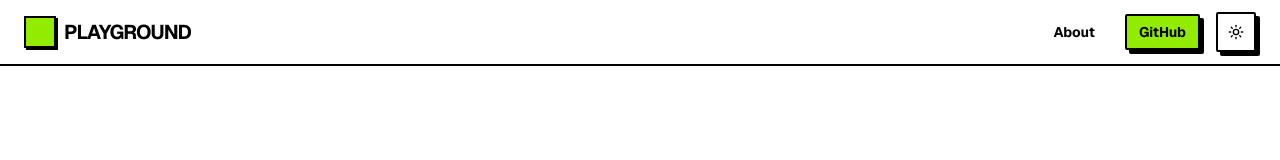
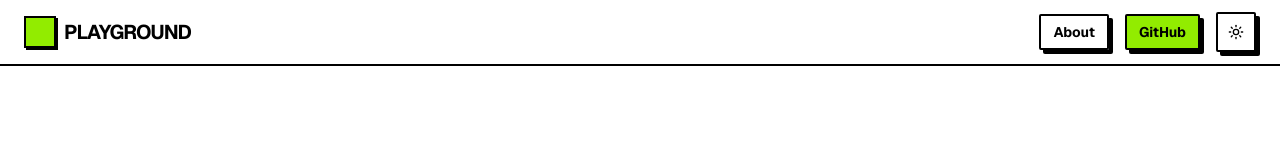
Before and after one commit to novalmahardhika/playground, a Next.js app: page / in a window 1280 px wide. Shown: the top 160 px of the page. Built offline with nearby package versions, Linux system fonts and the light colour scheme.

Commit message:
feat: add new variant unstyled

```diff
--- a/src/components/ui/alert.tsx
+++ b/src/components/ui/alert.tsx
@@ -4,7 +4,7 @@ import { cva, type VariantProps } from 'class-variance-authority'
 import { cn } from '@/lib/utils'
 
 const alertVariants = cva(
-  'relative w-full rounded-lg border-2 border-border px-4 py-3 text-sm grid has-[>svg]:grid-cols-[calc(var(--spacing)*4)_1fr] grid-cols-[0_1fr] has-[>svg]:gap-x-3 gap-y-0.5 items-start [&>svg]:size-4 [&>svg]:translate-y-0.5 [&>svg]:text-current shadow-[4px_4px_0px_0px_var(--color-border)]',
+  'relative w-full rounded-lg px-4 py-3 text-sm grid has-[>svg]:grid-cols-[calc(var(--spacing)*4)_1fr] grid-cols-[0_1fr] has-[>svg]:gap-x-3 gap-y-0.5 items-start [&>svg]:size-4 [&>svg]:translate-y-0.5 [&>svg]:text-current',
   {
     variants: {
       variant: {
@@ -12,9 +12,15 @@ const alertVariants = cva(
         destructive:
           'text-destructive bg-card [&>svg]:text-current *:data-[slot=alert-description]:text-destructive/90',
       },
+      shape: {
+        default:
+          'border-2 border-border shadow-[4px_4px_0px_0px_var(--color-border)]',
+        unstyled: 'border border-border',
+      },
     },
     defaultVariants: {
       variant: 'default',
+      shape: 'default',
     },
   },
 )
@@ -28,7 +34,7 @@ function Alert({
     <div
       data-slot='alert'
       role='alert'
-      className={cn(alertVariants({ variant }), className)}
+      className={cn(alertVariants({ variant, shape: props.shape }), className)}
       {...props}
     />
   )
--- a/src/components/ui/badge.tsx
+++ b/src/components/ui/badge.tsx
@@ -5,7 +5,7 @@ import { cva, type VariantProps } from 'class-variance-authority'
 import { cn } from '@/lib/utils'
 
 const badgeVariants = cva(
-  'inline-flex items-center justify-center rounded-full border-2 border-border px-2 py-0.5 text-xs font-medium w-fit whitespace-nowrap shrink-0 [&>svg]:size-3 gap-1 [&>svg]:pointer-events-none focus-visible:border-ring focus-visible:ring-ring/50 focus-visible:ring-[3px] aria-invalid:ring-destructive/20 dark:aria-invalid:ring-destructive/40 aria-invalid:border-destructive transition-[color,box-shadow] overflow-hidden shadow-[2px_2px_0px_0px_var(--color-border)]',
+  'inline-flex items-center justify-center rounded-full px-2 py-0.5 text-xs font-medium w-fit whitespace-nowrap shrink-0 [&>svg]:size-3 gap-1 [&>svg]:pointer-events-none focus-visible:border-ring focus-visible:ring-ring/50 focus-visible:ring-[3px] aria-invalid:ring-destructive/20 dark:aria-invalid:ring-destructive/40 aria-invalid:border-destructive transition-[color,box-shadow] overflow-hidden',
   {
     variants: {
       variant: {
@@ -17,10 +17,23 @@ const badgeVariants = cva(
         outline:
           'text-foreground [a&]:hover:bg-accent [a&]:hover:text-accent-foreground',
       },
+      shape: {
+        default:
+          'border-2 border-border shadow-[2px_2px_0px_0px_var(--color-border)]',
+        unstyled: '',
+      },
     },
     defaultVariants: {
       variant: 'default',
+      shape: 'default',
     },
+    compoundVariants: [
+      {
+        variant: 'outline',
+        shape: 'unstyled',
+        class: 'border border-border',
+      },
+    ],
   },
 )
 
@@ -36,7 +49,7 @@ function Badge({
   return (
     <Comp
       data-slot='badge'
-      className={cn(badgeVariants({ variant }), className)}
+      className={cn(badgeVariants({ variant, shape: props.shape }), className)}
       {...props}
     />
   )
--- a/src/components/ui/button.tsx
+++ b/src/components/ui/button.tsx
@@ -5,7 +5,7 @@ import { cva, type VariantProps } from 'class-variance-authority'
 import { cn } from '@/lib/utils'
 
 const buttonVariants = cva(
-  "inline-flex items-center justify-center gap-2 whitespace-nowrap rounded-md text-sm font-bold transition-all disabled:pointer-events-none disabled:opacity-50 [&_svg]:pointer-events-none [&_svg:not([class*='size-'])]:size-4 shrink-0 [&_svg]:shrink-0 outline-none focus-visible:border-ring focus-visible:ring-ring/50 focus-visible:ring-[3px] aria-invalid:ring-destructive/20 dark:aria-invalid:ring-destructive/40 aria-invalid:border-destructive border-2 border-border shadow-[4px_4px_0px_0px_var(--color-border)] active:translate-x-[2px] active:translate-y-[2px] active:shadow-none",
+  "inline-flex items-center justify-center gap-2 whitespace-nowrap rounded-md text-sm font-bold transition-all disabled:pointer-events-none disabled:opacity-50 [&_svg]:pointer-events-none [&_svg:not([class*='size-'])]:size-4 shrink-0 [&_svg]:shrink-0 outline-none focus-visible:border-ring focus-visible:ring-ring/50 focus-visible:ring-[3px] aria-invalid:ring-destructive/20 dark:aria-invalid:ring-destructive/40 aria-invalid:border-destructive",
   {
     variants: {
       variant: {
@@ -18,6 +18,7 @@ const buttonVariants = cva(
         ghost:
           'border-transparent shadow-none hover:bg-accent hover:text-accent-foreground active:translate-x-0 active:translate-y-0',
         link: 'text-primary underline-offset-4 hover:underline border-none shadow-none active:translate-x-0 active:translate-y-0',
+        unstyled: 'border-none shadow-none',
       },
       size: {
         default: 'h-10 px-4 py-2 has-[>svg]:px-3',
@@ -27,11 +28,25 @@ const buttonVariants = cva(
         'icon-sm': 'size-9',
         'icon-lg': 'size-11',
       },
+      shape: {
+        default:
+          'border-2 border-border shadow-[4px_4px_0px_0px_var(--color-border)] active:translate-x-[2px] active:translate-y-[2px] active:shadow-none',
+        unstyled: '',
+      },
     },
     defaultVariants: {
       variant: 'default',
       size: 'default',
+      shape: 'default',
     },
+    compoundVariants: [
+      {
+        variant: 'outline',
+        shape: 'unstyled',
+        class:
+          'border border-input shadow-sm hover:bg-accent hover:text-accent-foreground',
+      },
+    ],
   },
 )
 
@@ -50,7 +65,9 @@ function Button({
   return (
     <Comp
       data-slot='button'
-      className={cn(buttonVariants({ variant, size, className }))}
+      className={cn(
+        buttonVariants({ variant, size, shape: props.shape, className }),
+      )}
       {...props}
     />
   )
--- a/src/components/ui/card.tsx
+++ b/src/components/ui/card.tsx
@@ -1,17 +1,28 @@
 import * as React from 'react'
+import { cva, type VariantProps } from 'class-variance-authority'
 
 import { cn } from '@/lib/utils'
 
+const cardVariants = cva('bg-card text-card-foreground', {
+  variants: {
+    variant: {
+      default:
+        'rounded-xl border-2 border-border shadow-[4px_4px_0px_0px_var(--color-border)]',
+      unstyled: 'rounded-xl border bg-card text-card-foreground shadow-sm',
+    },
+  },
+  defaultVariants: {
+    variant: 'default',
+  },
+})
+
 const Card = React.forwardRef<
   HTMLDivElement,
-  React.HTMLAttributes<HTMLDivElement>
->(({ className, ...props }, ref) => (
+  React.HTMLAttributes<HTMLDivElement> & VariantProps<typeof cardVariants>
+>(({ className, variant, ...props }, ref) => (
   <div
     ref={ref}
-    className={cn(
-      'rounded-xl border-2 border-border bg-card text-card-foreground shadow-[4px_4px_0px_0px_var(--color-border)]',
-      className,
-    )}
+    className={cn(cardVariants({ variant, className }))}
     {...props}
   />
 ))
--- a/src/components/ui/checkbox.tsx
+++ b/src/components/ui/checkbox.tsx
@@ -2,21 +2,37 @@
 
 import * as React from 'react'
 import * as CheckboxPrimitive from '@radix-ui/react-checkbox'
+import { cva, type VariantProps } from 'class-variance-authority'
 import { CheckIcon } from 'lucide-react'
 
 import { cn } from '@/lib/utils'
 
+const checkboxVariants = cva(
+  'peer dark:bg-input/30 data-[state=checked]:bg-primary data-[state=checked]:text-primary-foreground dark:data-[state=checked]:bg-primary data-[state=checked]:border-primary focus-visible:border-ring focus-visible:ring-ring/50 aria-invalid:ring-destructive/20 dark:aria-invalid:ring-destructive/40 aria-invalid:border-destructive size-4 shrink-0 transition-shadow outline-none focus-visible:ring-[3px] disabled:cursor-not-allowed disabled:opacity-50',
+  {
+    variants: {
+      variant: {
+        default:
+          'rounded-[4px] border-2 border-border shadow-[2px_2px_0px_0px_var(--color-border)] border-input',
+        unstyled: 'rounded-sm border border-primary shadow-none',
+      },
+    },
+    defaultVariants: {
+      variant: 'default',
+    },
+  },
+)
+
 function Checkbox({
   className,
+  variant,
   ...props
-}: React.ComponentProps<typeof CheckboxPrimitive.Root>) {
+}: React.ComponentProps<typeof CheckboxPrimitive.Root> &
+  VariantProps<typeof checkboxVariants>) {
   return (
     <CheckboxPrimitive.Root
       data-slot='checkbox'
-      className={cn(
-        'peer border-input dark:bg-input/30 data-[state=checked]:bg-primary data-[state=checked]:text-primary-foreground dark:data-[state=checked]:bg-primary data-[state=checked]:border-primary focus-visible:border-ring focus-visible:ring-ring/50 aria-invalid:ring-destructive/20 dark:aria-invalid:ring-destructive/40 aria-invalid:border-destructive size-4 shrink-0 rounded-[4px] border-2 border-border shadow-[2px_2px_0px_0px_var(--color-border)] transition-shadow outline-none focus-visible:ring-[3px] disabled:cursor-not-allowed disabled:opacity-50',
-        className,
-      )}
+      className={cn(checkboxVariants({ variant, className }))}
       {...props}
     >
       <CheckboxPrimitive.Indicator
--- a/src/components/ui/dialog.tsx
+++ b/src/components/ui/dialog.tsx
@@ -2,6 +2,7 @@
 
 import * as React from 'react'
 import * as DialogPrimitive from '@radix-ui/react-dialog'
+import { cva, type VariantProps } from 'class-variance-authority'
 import { XIcon } from 'lucide-react'
 
 import { cn } from '@/lib/utils'
@@ -46,23 +47,38 @@ function DialogOverlay({
   )
 }
 
+const dialogContentVariants = cva(
+  'bg-background data-[state=open]:animate-in data-[state=closed]:animate-out data-[state=closed]:fade-out-0 data-[state=open]:fade-in-0 data-[state=closed]:zoom-out-95 data-[state=open]:zoom-in-95 fixed top-[50%] left-[50%] z-50 grid w-full max-w-[calc(100%-2rem)] translate-x-[-50%] translate-y-[-50%] gap-4 duration-200 sm:max-w-lg',
+  {
+    variants: {
+      variant: {
+        default:
+          'rounded-lg border-2 border-border p-6 shadow-[4px_4px_0px_0px_var(--color-border)]',
+        unstyled: 'rounded-lg border p-6 shadow-lg',
+      },
+    },
+    defaultVariants: {
+      variant: 'default',
+    },
+  },
+)
+
 function DialogContent({
   className,
   children,
   showCloseButton = true,
+  variant,
   ...props
-}: React.ComponentProps<typeof DialogPrimitive.Content> & {
-  showCloseButton?: boolean
-}) {
+}: React.ComponentProps<typeof DialogPrimitive.Content> &
+  VariantProps<typeof dialogContentVariants> & {
+    showCloseButton?: boolean
+  }) {
   return (
     <DialogPortal data-slot='dialog-portal'>
       <DialogOverlay />
       <DialogPrimitive.Content
         data-slot='dialog-content'
-        className={cn(
-          'bg-background data-[state=open]:animate-in data-[state=closed]:animate-out data-[state=closed]:fade-out-0 data-[state=open]:fade-in-0 data-[state=closed]:zoom-out-95 data-[state=open]:zoom-in-95 fixed top-[50%] left-[50%] z-50 grid w-full max-w-[calc(100%-2rem)] translate-x-[-50%] translate-y-[-50%] gap-4 rounded-lg border-2 border-border p-6 shadow-[4px_4px_0px_0px_var(--color-border)] duration-200 sm:max-w-lg',
-          className,
-        )}
+        className={cn(dialogContentVariants({ variant, className }))}
         {...props}
       >
         {children}
--- a/src/components/ui/input.tsx
+++ b/src/components/ui/input.tsx
@@ -1,18 +1,35 @@
 import * as React from 'react'
+import { cva, type VariantProps } from 'class-variance-authority'
 
 import { cn } from '@/lib/utils'
 
-function Input({ className, type, ...props }: React.ComponentProps<'input'>) {
+const inputVariants = cva(
+  'file:text-foreground placeholder:text-muted-foreground selection:bg-primary selection:text-primary-foreground dark:bg-input/30 h-9 w-full min-w-0 bg-transparent px-3 py-1 text-base transition-[color,box-shadow] outline-none file:inline-flex file:h-7 file:border-0 file:bg-transparent file:text-sm file:font-medium disabled:pointer-events-none disabled:cursor-not-allowed disabled:opacity-50 md:text-sm focus-visible:border-ring focus-visible:ring-ring/50 focus-visible:ring-[3px] aria-invalid:ring-destructive/20 dark:aria-invalid:ring-destructive/40 aria-invalid:border-destructive',
+  {
+    variants: {
+      variant: {
+        default:
+          'rounded-md border-2 border-border shadow-[4px_4px_0px_0px_var(--color-border)] border-input',
+        unstyled: 'rounded-md border border-input shadow-sm',
+      },
+    },
+    defaultVariants: {
+      variant: 'default',
+    },
+  },
+)
+
+function Input({
+  className,
+  type,
+  variant,
+  ...props
+}: React.ComponentProps<'input'> & VariantProps<typeof inputVariants>) {
   return (
     <input
       type={type}
       data-slot='input'
-      className={cn(
-        'file:text-foreground placeholder:text-muted-foreground selection:bg-primary selection:text-primary-foreground dark:bg-input/30 border-input h-9 w-full min-w-0 rounded-md border-2 border-border bg-transparent px-3 py-1 text-base shadow-[4px_4px_0px_0px_var(--color-border)] transition-[color,box-shadow] outline-none file:inline-flex file:h-7 file:border-0 file:bg-transparent file:text-sm file:font-medium disabled:pointer-events-none disabled:cursor-not-allowed disabled:opacity-50 md:text-sm',
-        'focus-visible:border-ring focus-visible:ring-ring/50 focus-visible:ring-[3px]',
-        'aria-invalid:ring-destructive/20 dark:aria-invalid:ring-destructive/40 aria-invalid:border-destructive',
-        className,
-      )}
+      className={cn(inputVariants({ variant, className }))}
       {...props}
     />
   )
--- a/src/components/ui/select.tsx
+++ b/src/components/ui/select.tsx
@@ -2,6 +2,7 @@
 
 import * as React from 'react'
 import * as SelectPrimitive from '@radix-ui/react-select'
+import { cva, type VariantProps } from 'class-variance-authority'
 import { CheckIcon, ChevronDownIcon, ChevronUpIcon } from 'lucide-react'
 
 import { cn } from '@/lib/utils'
@@ -24,22 +25,38 @@ function SelectValue({
   return <SelectPrimitive.Value data-slot='select-value' {...props} />
 }
 
+const selectTriggerVariants = cva(
+  "border-input data-[placeholder]:text-muted-foreground [&_svg:not([class*='text-'])]:text-muted-foreground focus-visible:border-ring focus-visible:ring-ring/50 aria-invalid:ring-destructive/20 dark:aria-invalid:ring-destructive/40 aria-invalid:border-destructive dark:bg-input/30 dark:hover:bg-input/50 flex w-fit items-center justify-between gap-2 whitespace-nowrap transition-[color,box-shadow] outline-none focus-visible:ring-[3px] disabled:cursor-not-allowed disabled:opacity-50 data-[size=default]:h-9 data-[size=sm]:h-8 *:data-[slot=select-value]:line-clamp-1 *:data-[slot=select-value]:flex *:data-[slot=select-value]:items-center *:data-[slot=select-value]:gap-2 [&_svg]:pointer-events-none [&_svg]:shrink-0 [&_svg:not([class*='size-'])]:size-4",
+  {
+    variants: {
+      variant: {
+        default:
+          'rounded-md border-2 border-border bg-transparent px-3 py-2 shadow-[4px_4px_0px_0px_var(--color-border)]',
+        unstyled:
+          'rounded-md border border-input bg-background px-3 py-2 shadow-sm',
+      },
+    },
+    defaultVariants: {
+      variant: 'default',
+    },
+  },
+)
+
 function SelectTrigger({
   className,
   size = 'default',
   children,
+  variant,
   ...props
-}: React.ComponentProps<typeof SelectPrimitive.Trigger> & {
-  size?: 'sm' | 'default'
-}) {
+}: React.ComponentProps<typeof SelectPrimitive.Trigger> &
+  VariantProps<typeof selectTriggerVariants> & {
+    size?: 'sm' | 'default'
+  }) {
   return (
     <SelectPrimitive.Trigger
       data-slot='select-trigger'
       data-size={size}
-      className={cn(
-        "border-input data-[placeholder]:text-muted-foreground [&_svg:not([class*='text-'])]:text-muted-foreground focus-visible:border-ring focus-visible:ring-ring/50 aria-invalid:ring-destructive/20 dark:aria-invalid:ring-destructive/40 aria-invalid:border-destructive dark:bg-input/30 dark:hover:bg-input/50 flex w-fit items-center justify-between gap-2 rounded-md border-2 border-border bg-transparent px-3 py-2 text-sm whitespace-nowrap shadow-[4px_4px_0px_0px_var(--color-border)] transition-[color,box-shadow] outline-none focus-visible:ring-[3px] disabled:cursor-not-allowed disabled:opacity-50 data-[size=default]:h-9 data-[size=sm]:h-8 *:data-[slot=select-value]:line-clamp-1 *:data-[slot=select-value]:flex *:data-[slot=select-value]:items-center *:data-[slot=select-value]:gap-2 [&_svg]:pointer-events-none [&_svg]:shrink-0 [&_svg:not([class*='size-'])]:size-4",
-        className,
-      )}
+      className={cn(selectTriggerVariants({ variant, className }))}
       {...props}
     >
       {children}
@@ -50,22 +67,39 @@ function SelectTrigger({
   )
 }
 
+const selectContentVariants = cva(
+  'bg-popover text-popover-foreground data-[state=open]:animate-in data-[state=closed]:animate-out data-[state=closed]:fade-out-0 data-[state=open]:fade-in-0 data-[state=closed]:zoom-out-95 data-[state=open]:zoom-in-95 data-[side=bottom]:slide-in-from-top-2 data-[side=left]:slide-in-from-right-2 data-[side=right]:slide-in-from-left-2 data-[side=top]:slide-in-from-bottom-2 relative z-50 max-h-(--radix-select-content-available-height) min-w-[8rem] origin-(--radix-select-content-transform-origin) overflow-x-hidden overflow-y-auto rounded-md',
+  {
+    variants: {
+      variant: {
+        default:
+          'border-2 border-border shadow-[4px_4px_0px_0px_var(--color-border)]',
+        unstyled: 'border shadow-md',
+      },
+    },
+    defaultVariants: {
+      variant: 'default',
+    },
+  },
+)
+
 function SelectContent({
   className,
   children,
   position = 'popper',
   align = 'center',
+  variant,
   ...props
-}: React.ComponentProps<typeof SelectPrimitive.Content>) {
+}: React.ComponentProps<typeof SelectPrimitive.Content> &
+  VariantProps<typeof selectContentVariants>) {
   return (
     <SelectPrimitive.Portal>
       <SelectPrimitive.Content
         data-slot='select-content'
         className={cn(
-          'bg-popover text-popover-foreground data-[state=open]:animate-in data-[state=closed]:animate-out data-[state=closed]:fade-out-0 data-[state=open]:fade-in-0 data-[state=closed]:zoom-out-95 data-[state=open]:zoom-in-95 data-[side=bottom]:slide-in-from-top-2 data-[side=left]:slide-in-from-right-2 data-[side=right]:slide-in-from-left-2 data-[side=top]:slide-in-from-bottom-2 relative z-50 max-h-(--radix-select-content-available-height) min-w-[8rem] origin-(--radix-select-content-transform-origin) overflow-x-hidden overflow-y-auto rounded-md border-2 border-border shadow-[4px_4px_0px_0px_var(--color-border)]',
+          selectContentVariants({ variant, className }),
           position === 'popper' &&
             'data-[side=bottom]:translate-y-1 data-[side=left]:-translate-x-1 data-[side=right]:translate-x-1 data-[side=top]:-translate-y-1',
-          className,
         )}
         position={position}
         align={align}
--- a/src/components/ui/switch.tsx
+++ b/src/components/ui/switch.tsx
@@ -2,20 +2,36 @@
 
 import * as React from 'react'
 import * as SwitchPrimitive from '@radix-ui/react-switch'
+import { cva, type VariantProps } from 'class-variance-authority'
 
 import { cn } from '@/lib/utils'
 
+const switchVariants = cva(
+  'peer data-[state=checked]:bg-primary data-[state=unchecked]:bg-input focus-visible:border-ring focus-visible:ring-ring/50 dark:data-[state=unchecked]:bg-input/80 inline-flex h-[1.15rem] w-8 shrink-0 items-center transition-all outline-none focus-visible:ring-[3px] disabled:cursor-not-allowed disabled:opacity-50',
+  {
+    variants: {
+      variant: {
+        default:
+          'rounded-full border-2 border-border shadow-[2px_2px_0px_0px_var(--color-border)]',
+        unstyled: 'rounded-full border-2 border-transparent shadow-none',
+      },
+    },
+    defaultVariants: {
+      variant: 'default',
+    },
+  },
+)
+
 function Switch({
   className,
+  variant,
   ...props
-}: React.ComponentProps<typeof SwitchPrimitive.Root>) {
+}: React.ComponentProps<typeof SwitchPrimitive.Root> &
+  VariantProps<typeof switchVariants>) {
   return (
     <SwitchPrimitive.Root
       data-slot='switch'
-      className={cn(
-        'peer data-[state=checked]:bg-primary data-[state=unchecked]:bg-input focus-visible:border-ring focus-visible:ring-ring/50 dark:data-[state=unchecked]:bg-input/80 inline-flex h-[1.15rem] w-8 shrink-0 items-center rounded-full border-2 border-border shadow-[2px_2px_0px_0px_var(--color-border)] transition-all outline-none focus-visible:ring-[3px] disabled:cursor-not-allowed disabled:opacity-50',
-        className,
-      )}
+      className={cn(switchVariants({ variant, className }))}
       {...props}
     >
       <SwitchPrimitive.Thumb
--- a/src/components/ui/textarea.tsx
+++ b/src/components/ui/textarea.tsx
@@ -1,15 +1,33 @@
 import * as React from 'react'
+import { cva, type VariantProps } from 'class-variance-authority'
 
 import { cn } from '@/lib/utils'
 
-function Textarea({ className, ...props }: React.ComponentProps<'textarea'>) {
+const textareaVariants = cva(
+  'placeholder:text-muted-foreground focus-visible:border-ring focus-visible:ring-ring/50 aria-invalid:ring-destructive/20 dark:aria-invalid:ring-destructive/40 aria-invalid:border-destructive dark:bg-input/30 flex field-sizing-content min-h-16 w-full bg-transparent px-3 py-2 text-base transition-[color,box-shadow] outline-none focus-visible:ring-[3px] disabled:cursor-not-allowed disabled:opacity-50 md:text-sm',
+  {
+    variants: {
+      variant: {
+        default:
+          'rounded-md border-2 border-border shadow-[4px_4px_0px_0px_var(--color-border)] border-input',
+        unstyled: 'rounded-md border border-input shadow-sm',
+      },
+    },
+    defaultVariants: {
+      variant: 'default',
+    },
+  },
+)
+
+function Textarea({
+  className,
+  variant,
+  ...props
+}: React.ComponentProps<'textarea'> & VariantProps<typeof textareaVariants>) {
   return (
     <textarea
       data-slot='textarea'
-      className={cn(
-        'border-input placeholder:text-muted-foreground focus-visible:border-ring focus-visible:ring-ring/50 aria-invalid:ring-destructive/20 dark:aria-invalid:ring-destructive/40 aria-invalid:border-destructive dark:bg-input/30 flex field-sizing-content min-h-16 w-full rounded-md border-2 border-border bg-transparent px-3 py-2 text-base shadow-[4px_4px_0px_0px_var(--color-border)] transition-[color,box-shadow] outline-none focus-visible:ring-[3px] disabled:cursor-not-allowed disabled:opacity-50 md:text-sm',
-        className,
-      )}
+      className={cn(textareaVariants({ variant, className }))}
       {...props}
     />
   )
```
